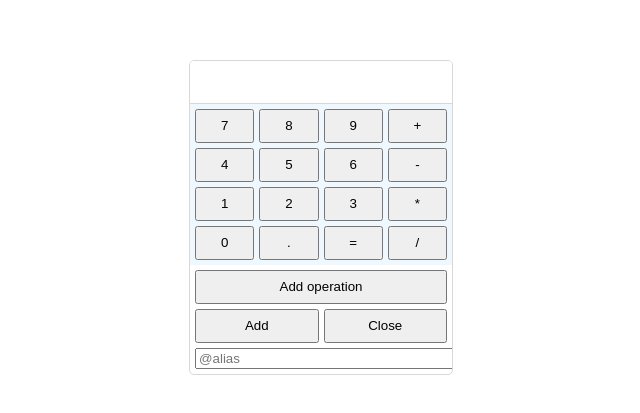
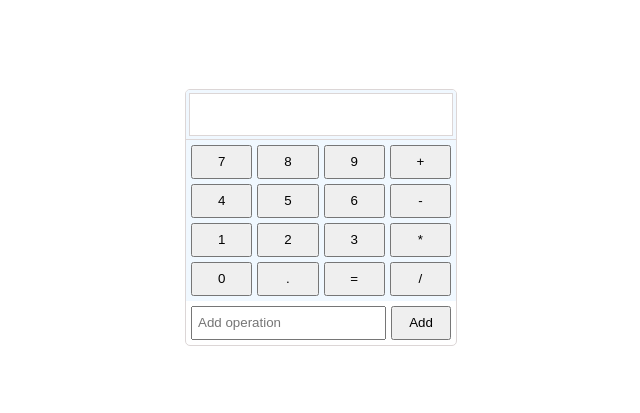
Before and after one commit to alex-gotoinc/teachbase, a website built with webpack: page lesson-7/calc/public/index.html in a window 1280 px wide. Shown: the part 191-604 px from the top of the page, without its empty margins (319-959 px from the left). Built offline with nearby package versions, Linux system fonts and the light colour scheme.

Commit message:
make some changes

```diff
--- a/lesson-7/calc/public/index.html
+++ b/lesson-7/calc/public/index.html
@@ -49,17 +49,12 @@
 
       <div id="operations">
         <form>
-
-          <div class="control">
-            <button id="addOperation">Add operation</button>
-            <button id="add" type="submit">Add</button>
-            <button id="close">Close</button>
+          <div class="add">
+            <label>
+              <input type="text" placeholder="Add operation" />
+            </label>
+            <button type="button">Add</button>
           </div>
-
-          <label>
-            <input type="text" placeholder="@alias" required>
-          </label>
-
         </form>
       </div>
 
--- a/lesson-7/calc/src/index.js
+++ b/lesson-7/calc/src/index.js
@@ -1,5 +1,6 @@
 const display = document.getElementById('display');
-const addOperationBtn = document.getElementById('addOperation');
+const keyboardButtons = document.querySelectorAll('#keyboard button');
+const addOperationBtn = document.querySelector('#operations button');
 import './main.css';
 
 const addSpacer = (str, interval) => {
@@ -15,6 +16,15 @@ display.addEventListener('input', (e) => {
   e.target.value = addSpacer(trimmed, 4);
 });
 
-addOperationBtn.addEventListener('click', () => {
-  console.log('click!');
+keyboardButtons.forEach(button => {
+  button.addEventListener('click', (event) => {
+    const value = event.target.outerText;
+
+    console.log(value);
+  })
 });
+
+addOperationBtn.addEventListener('click', (event) => {
+  event.preventDefault();
+  console.log('Add operation!');
+});
--- a/lesson-7/calc/src/main.css
+++ b/lesson-7/calc/src/main.css
@@ -1,3 +1,7 @@
+* {
+  box-sizing: border-box;
+}
+
 #calc-container {
   display: flex;
   justify-content: center;
@@ -26,20 +30,21 @@
   flex: 0 1;
   display: flex;
   border-bottom: 1px solid #dcd6d6;
+  background-color: aliceblue;
 }
 
 #calc input#display {
   width: 100%;
   height: auto;
   text-align: right;
-  border: none;
+  border: 1px solid #dcd6d6;
   outline: none;
   color: #000;
   background: #fff;
   font-size: 18px;
   font-weight: 500;
   padding: 10px 15px;
-  border-bottom: 1px solid #fff;
+  margin: 3px;
 }
 
 #calc > #keyboard,
@@ -101,3 +106,15 @@
 #operations form label > input {
   width: 100%;
 }
+
+.add {
+  display: grid;
+  grid-template-columns: 75% auto;
+  grid-gap: 5px;
+}
+
+.add input {
+  height: 100%;
+  padding-left: 5px;
+  outline: none!important;
+}
```
Also changed, not shown: lesson-7/calculator.html (deleted, +0 -11 lines), lesson-7/calculator.js (deleted).
